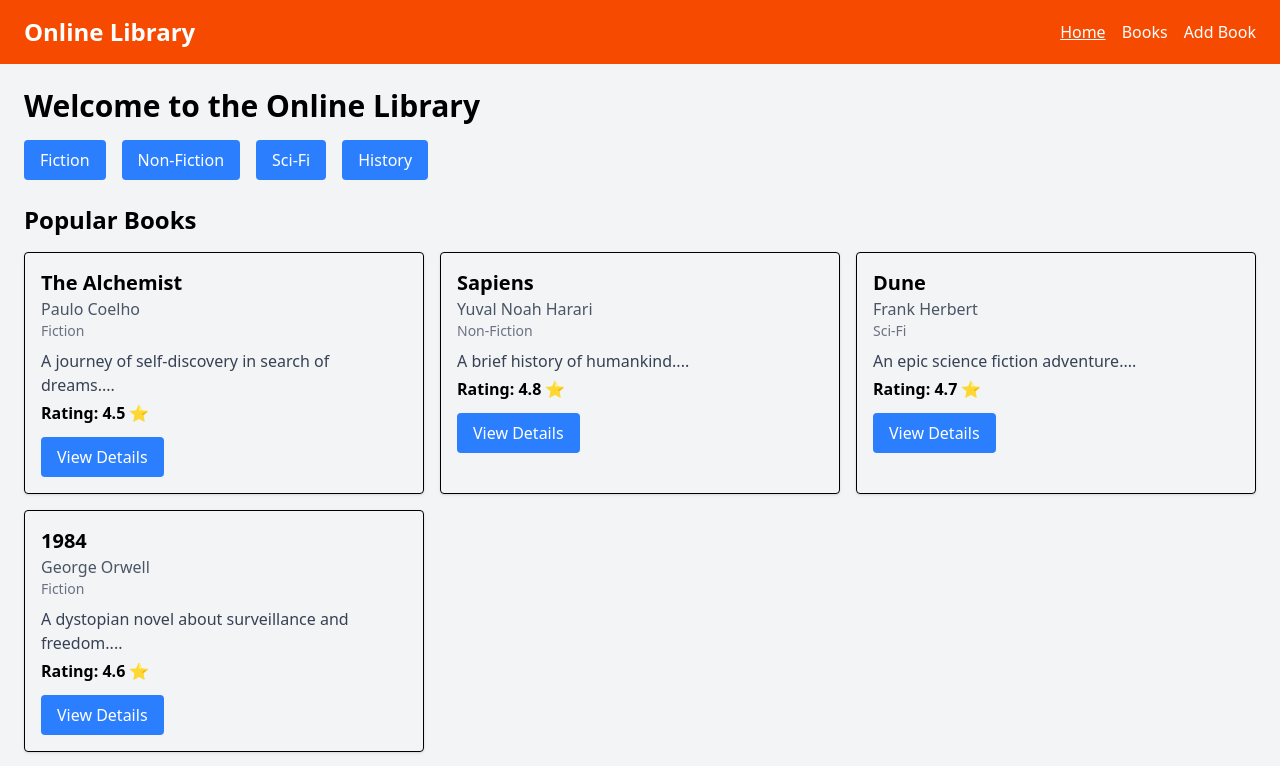
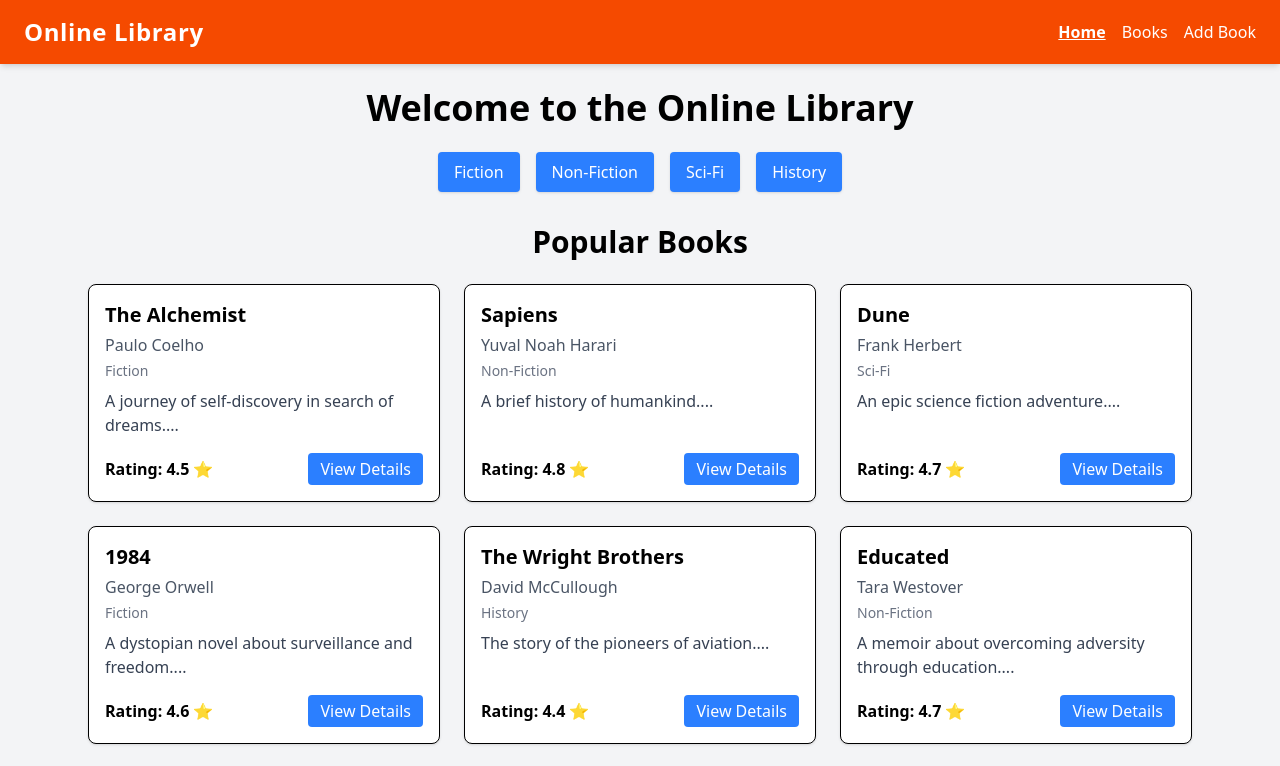
Before and after one commit to vikashrao12/Online-Library, a React (Vite) app: page / in a window 1280 px wide. Shown: the top 766 px of the page. Built offline with nearby package versions, Linux system fonts and the light colour scheme.

Commit message:
styling and UX improvements

```diff
--- a/src/components/BookCard.jsx
+++ b/src/components/BookCard.jsx
@@ -3,18 +3,23 @@ import { Link } from "react-router-dom";
 
 export default function BookCard({ student }) {
   return (
-    <div className="border p-4 rounded shadow hover:shadow-lg transition">
-      <h2 className="text-xl font-semibold">{student.title}</h2>
-      <p className="text-gray-600">{student.author}</p>
+    <div className="border p-4 rounded-lg shadow hover:shadow-lg transition bg-white flex flex-col justify-between">
+      <div>
+        <h2 className="text-xl font-semibold mb-1">{student.title}</h2>
+        <p className="text-gray-600 mb-1">{student.author}</p>
         <p className="text-gray-500 text-sm">{student.category}</p>
         <p className="mt-2 text-gray-700">{student.description.substring(0, 60)}...</p>
-      <p className="mt-1 font-bold">Rating: {student.rating} ⭐</p>
+      </div>
+      <div className="mt-4 flex justify-between items-center">
+        <span className="font-bold">Rating: {student.rating} ⭐</span>
         <Link
           to={`/book/${student.id}`}
-        className="mt-3 inline-block bg-blue-500 text-white px-4 py-2 rounded hover:bg-blue-600"
+          className="bg-blue-500 text-white px-3 py-1 rounded hover:bg-blue-600 transition"
         >
           View Details
         </Link>
       </div>
+    </div>
+
   );
 }
--- a/src/components/Navbar.jsx
+++ b/src/components/Navbar.jsx
@@ -2,13 +2,20 @@ import { NavLink } from "react-router-dom";
 
 export default function Navbar() {
   return (
-    <nav className="bg-orange-600 text-white px-6 py-4 flex justify-between items-center">
-      <h1 className="text-2xl font-bold">Online Library</h1>
+    <nav className="bg-orange-600 text-white px-6 py-4 flex justify-between items-center shadow-md">
+      <h1 className="text-2xl font-bold tracking-wide">Online Library</h1>
       <div className="space-x-4">
-        <NavLink to="/" className={({ isActive }) => isActive ? "underline" : "hover:underline"}>Home</NavLink>
-        <NavLink to="/books" className={({ isActive }) => isActive ? "underline" : "hover:underline"}>Books</NavLink>
-        <NavLink to="/add-book" className={({ isActive }) => isActive ? "underline" : "hover:underline"}>Add Book</NavLink>
+        <NavLink to="/" className={({ isActive }) => isActive ? "underline font-semibold" : "hover:underline"}>
+          Home
+        </NavLink>
+        <NavLink to="/books" className={({ isActive }) => isActive ? "underline font-semibold" : "hover:underline"}>
+          Books
+        </NavLink>
+        <NavLink to="/add-book" className={({ isActive }) => isActive ? "underline font-semibold" : "hover:underline"}>
+          Add Book
+        </NavLink>
       </div>
     </nav>
+
   );
 }
--- a/src/data/booksData.js
+++ b/src/data/booksData.js
@@ -4,6 +4,9 @@ const studentBooks = [
   { id: 2, title: "Sapiens", author: "Yuval Noah Harari", category: "Non-Fiction", description: "A brief history of humankind.", rating: 4.8 },
   { id: 3, title: "Dune", author: "Frank Herbert", category: "Sci-Fi", description: "An epic science fiction adventure.", rating: 4.7 },
   { id: 4, title: "1984", author: "George Orwell", category: "Fiction", description: "A dystopian novel about surveillance and freedom.", rating: 4.6 },
+  { id: 5, title: "The Wright Brothers", author: "David McCullough", category: "History", description: "The story of the pioneers of aviation.", rating: 4.4 },
+  { id: 6, title: "Educated", author: "Tara Westover", category: "Non-Fiction", description: "A memoir about overcoming adversity through education.", rating: 4.7 },
+  { id: 7, title: "The Martian", author: "Andy Weir", category: "Sci-Fi", description: "A gripping tale of survival on Mars.", rating: 4.6 },
 ];
 
 export default studentBooks;
--- a/src/pages/AddBook.jsx
+++ b/src/pages/AddBook.jsx
@@ -53,7 +53,7 @@ export default function AddBook() {
 
       {error && <p className="text-red-600 mb-4">{error}</p>}
 
-      <form onSubmit={handleSubmit} className="space-y-4">
+      <form onSubmit={handleSubmit} className="space-y-4 bg-white p-6 rounded shadow-md">
         <input
           type="text"
           placeholder="Title"
--- a/src/pages/BookDetails.jsx
+++ b/src/pages/BookDetails.jsx
@@ -24,7 +24,7 @@ export default function BookDetails() {
   }
 
   return (
-    <div className="p-6 max-w-3xl mx-auto">
+    <div className="p-6 max-w-3xl mx-auto bg-white rounded shadow-md m-10">
       <h1 className="text-3xl font-bold mb-2">{student.title}</h1>
       <p className="text-gray-600 mb-2">Author: {student.author}</p>
       <p className="text-gray-500 mb-4">Category: {student.category}</p>
--- a/src/pages/Books.jsx
+++ b/src/pages/Books.jsx
@@ -33,8 +33,9 @@ export default function Books() {
         placeholder="Search by title or author"
         value={search}
         onChange={(e) => setSearch(e.target.value)}
-        className="border p-2 rounded w-full md:w-1/2 mb-6"
+        className="border p-2 rounded w-full md:w-1/2 mb-6 shadow focus:outline-none focus:ring-2 focus:ring-blue-400"
       />
+
 
 
       {filteredBooks.length > 0 ? (
--- a/src/pages/Home.jsx
+++ b/src/pages/Home.jsx
@@ -4,24 +4,32 @@ import studentBooks from "../data/booksData.js";
 
 export default function Home() {
   return (
-    <div className="p-6">
-      <h1 className="text-3xl font-bold mb-4">Welcome to the Online Library</h1>
+    <div className="p-6 max-w-6xl mx-auto">
+      <h1 className="text-4xl font-bold mb-6 text-center">Welcome to the Online Library</h1>
 
-
-      <div className="mb-6 flex gap-4 flex-wrap">
-        <Link to="/books/fiction" className="bg-blue-500 text-white px-4 py-2 rounded hover:bg-blue-600">Fiction</Link>
-        <Link to="/books/non-fiction" className="bg-blue-500 text-white px-4 py-2 rounded hover:bg-blue-600">Non-Fiction</Link>
-        <Link to="/books/sci-fi" className="bg-blue-500 text-white px-4 py-2 rounded hover:bg-blue-600">Sci-Fi</Link>
-        <Link to="/books/history" className="bg-blue-500 text-white px-4 py-2 rounded hover:bg-blue-600">History</Link>
+      <div className="mb-8 flex gap-4 flex-wrap justify-center">
+        <Link to="/books/fiction" className="bg-blue-500 text-white px-4 py-2 rounded shadow hover:bg-blue-600 transition">
+          Fiction
+        </Link>
+        <Link to="/books/non-fiction" className="bg-blue-500 text-white px-4 py-2 rounded shadow hover:bg-blue-600 transition">
+          Non-Fiction
+        </Link>
+        <Link to="/books/sci-fi" className="bg-blue-500 text-white px-4 py-2 rounded shadow hover:bg-blue-600 transition">
+          Sci-Fi
+        </Link>
+        <Link to="/books/history" className="bg-blue-500 text-white px-4 py-2 rounded shadow hover:bg-blue-600 transition">
+          History
+        </Link>
       </div>
 
 
-      <h2 className="text-2xl font-semibold mb-4">Popular Books</h2>
-      <div className="grid grid-cols-1 md:grid-cols-2 lg:grid-cols-3 gap-4">
+      <h2 className="text-3xl font-semibold mb-6 text-center">Popular Books</h2>
+      <div className="grid grid-cols-1 md:grid-cols-2 lg:grid-cols-3 gap-6">
         {studentBooks.map((student) => (
           <BookCard key={student.id} student={student} />
         ))}
       </div>
     </div>
+
   );
 }
```
Lines whose indentation alone changed are shown as unchanged.
